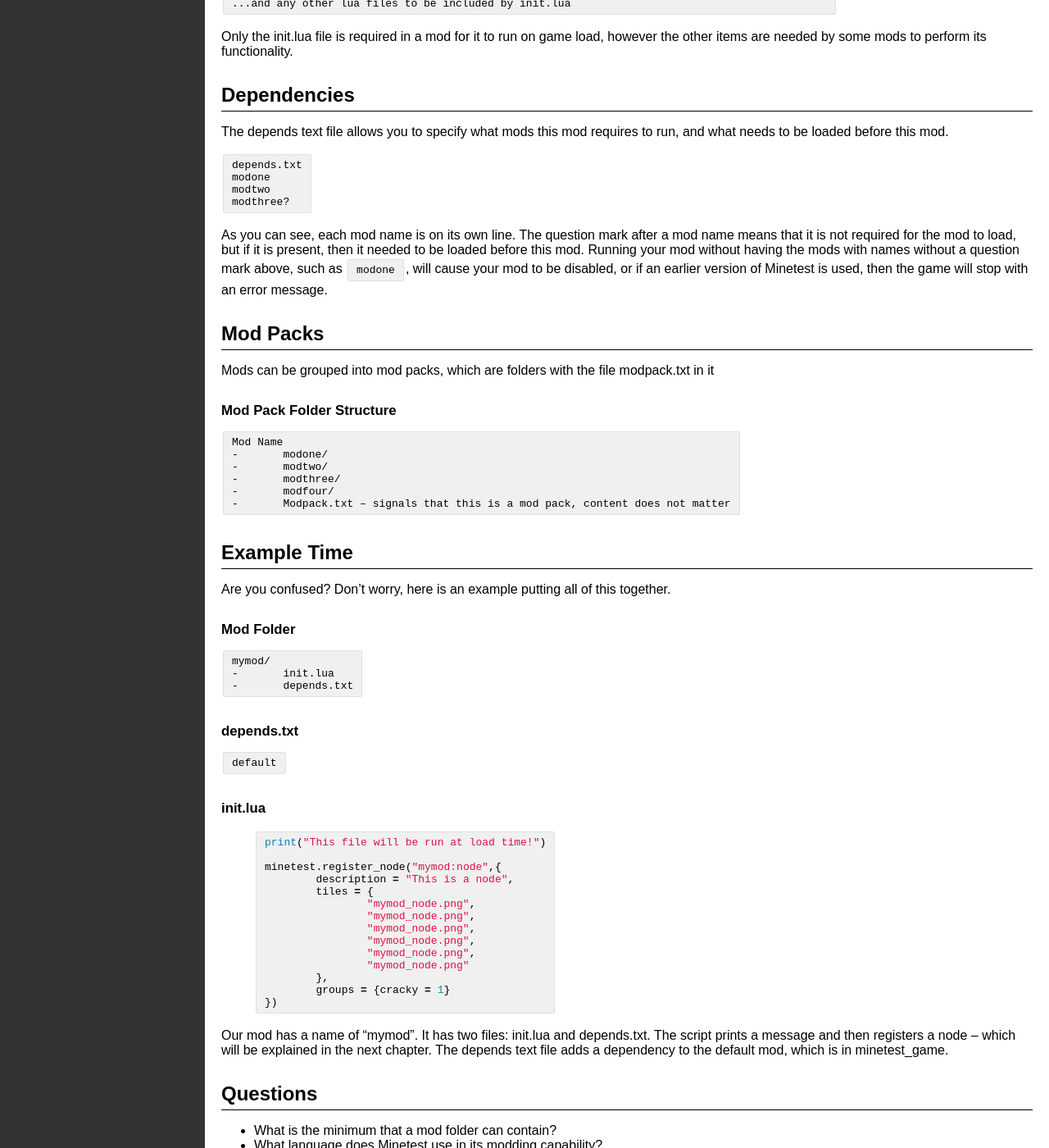
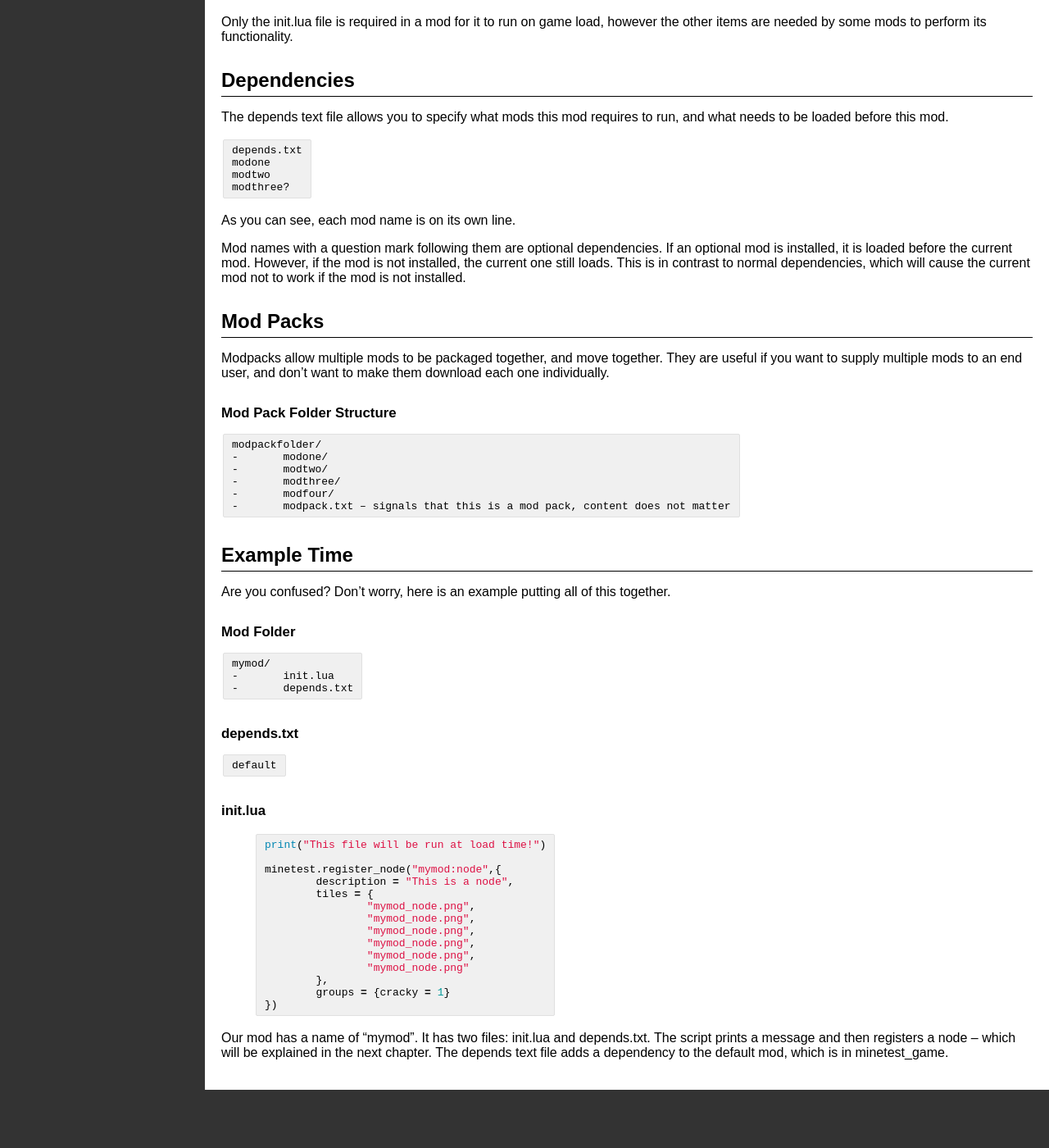
Before and after one commit to rubenwardy/minetest_modding_book, a Jekyll site: the page built from chapters/folders.md, in a window 1280 px wide and 1400 px high, scrolled down 701 px. Shown: the whole window at 82% size. Built offline with Jekyll 4.4.1, drawn with Linux system fonts in a browser that asks for light colours; after the commit the page ends 2030 px from its top, so only the background shows below that; some of the changed text lies outside the part shown.

Commit message:
Folder Structure: corrections

```diff
--- a/chapters/folders.md
+++ b/chapters/folders.md
@@ -8,9 +8,8 @@
 Introduction
 ------------
 
-In this chapter we will learn how to create a mod's folder structure,
-explore the modding API that Minetest has to offer, and learn how to use
-it to create simple decorative mods.
+In this chapter we will learn how the basic structure of a mod's folder.
+This is essential for creating mods.
 
 ### What you will need:
 * A plain text editor (eg: NotePad+, ConTEXT, or GEdit)
@@ -53,25 +52,28 @@
 	modtwo
 	modthree?
 
-As you can see, each mod name is on its own line. The question mark after a mod name
-means that it is not required for the mod to load, but if it is present,
-then it needed to be loaded before this mod. Running your mod without having the
-mods with names without a question mark above, such as ``modone``, will cause your mod to
-be disabled, or if an earlier version of Minetest is used,
-then the game will stop with an error message.
+As you can see, each mod name is on its own line.
+
+Mod names with a question mark following them are optional dependencies.
+If an optional mod is installed, it is loaded before the current mod.
+However, if the mod is not installed, the current one still loads.
+This is in contrast to normal dependencies, which will cause the current
+mod not to work if the mod is not installed.
 
 Mod Packs
 ---------
 
-Mods can be grouped into mod packs, which are folders with the file modpack.txt in it
+Modpacks allow multiple mods to be packaged together, and move together.
+They are useful if you want to supply multiple mods to an end user, and don't
+want to make them download each one individually.
 
 ### Mod Pack Folder Structure
-	Mod Name
+	modpackfolder/
 	-	modone/
 	-	modtwo/
 	-	modthree/
 	-	modfour/
-	-	Modpack.txt – signals that this is a mod pack, content does not matter
+	-	modpack.txt – signals that this is a mod pack, content does not matter
 
 Example Time
 ------------
@@ -108,9 +110,3 @@
 Our mod has a name of "mymod". It has two files: init.lua and depends.txt.
 The script prints a message and then registers a node – which will be explained in the next chapter.
 The depends text file adds a dependency to the default mod, which is in minetest_game.
-
-Questions
----------
-
-* What is the minimum that a mod folder can contain?
-* What language does Minetest use in its modding capability?
```
